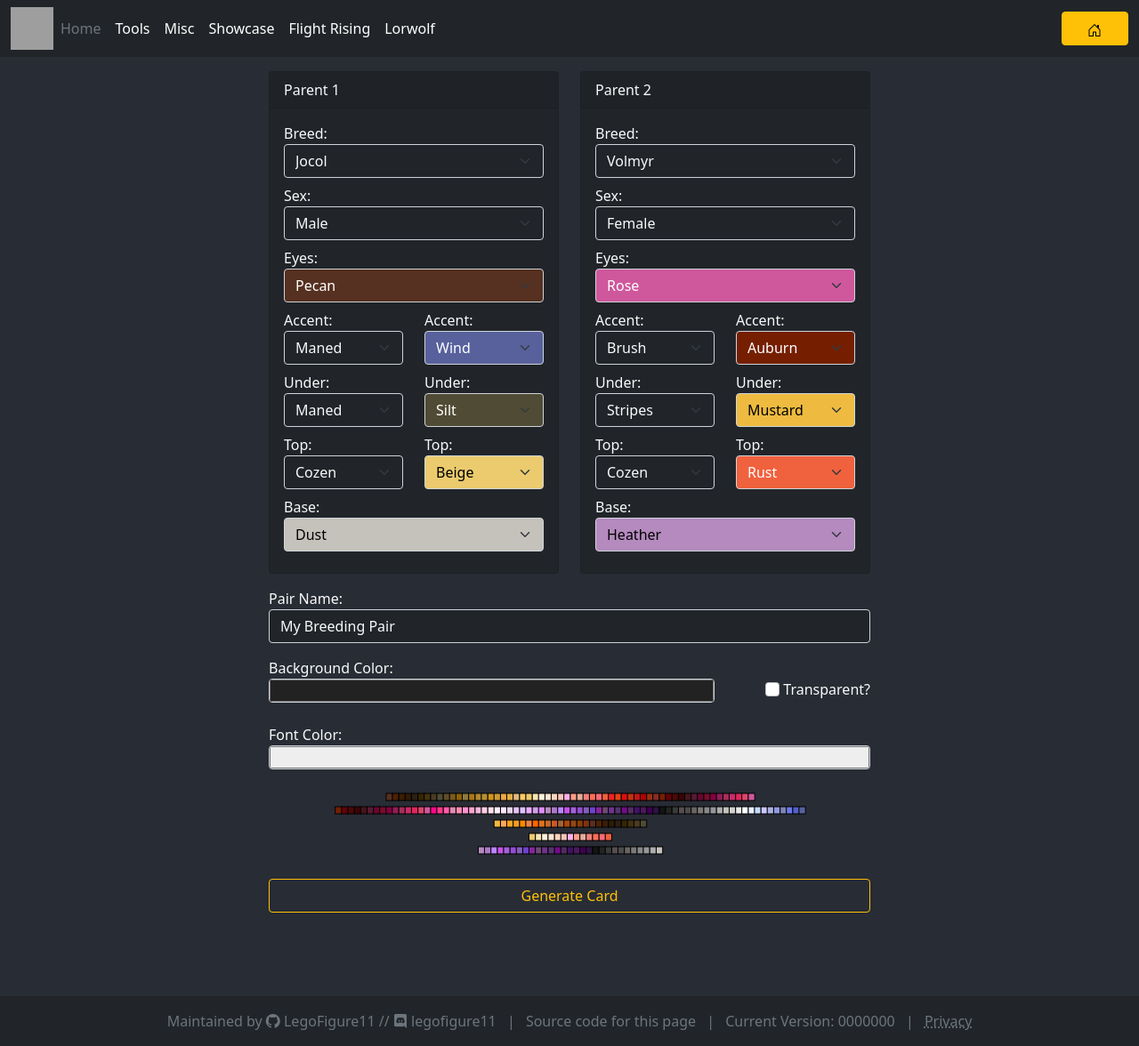
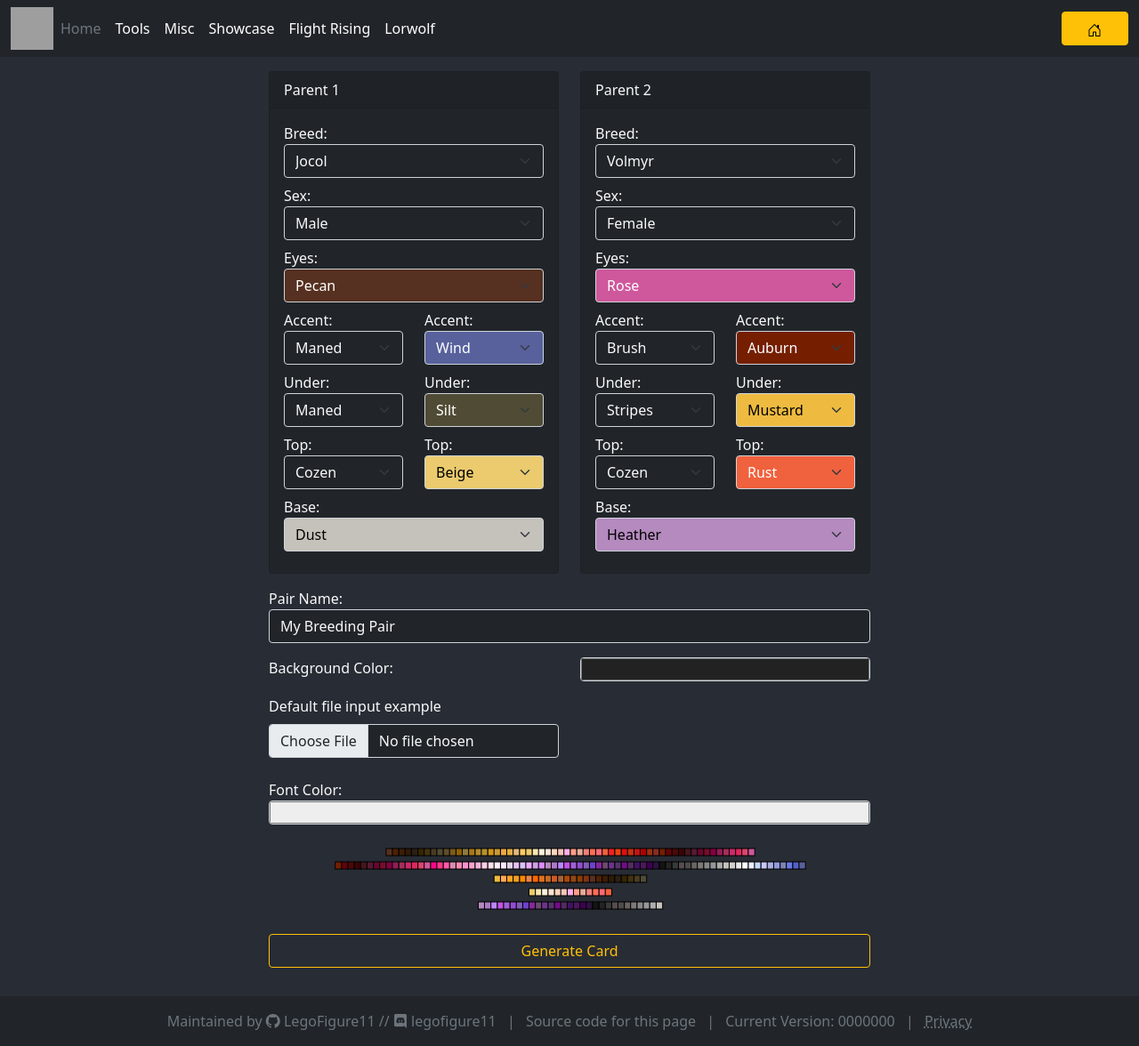
Before and after one commit to LegoFigure11/legofigure11.github.io, a Jekyll site: the page built from lw/breeding-card/index.html, in a window 1280 px wide and 1176 px high. Shown: the whole window at 89% size. Built offline with Jekyll 4.4.1, drawn with Linux system fonts in a browser that asks for light colours; comment, search, counter and statistics services are not loaded; grey boxes are pictures that could not be loaded.

```diff
--- a/_includes/shared/footer/back.html
+++ b/_includes/shared/footer/back.html
@@ -1,4 +1,4 @@
-<div class="container mt-auto pb-3" style="max-width: 700px">
+<div class="container mt-auto pt-3 pb-3" style="max-width: 700px">
   <span class="d-none" id="back-container">
     <a href="" id="back-link" class="text-info text-decoration-none">
       <svg
--- a/lw/breeding-card/index.html
+++ b/lw/breeding-card/index.html
@@ -120,9 +120,9 @@ layout: no-ads
     />
   </div>
   <div class="d-grid">
-    <label for="bg-color">Background Color:</label>
     <div class="row row-cols-2 mb-2">
-      <div class="col col-9 mb-3">
+      <label for="bg-color">Background Color:</label>
+      <div class="col col-6 mb-3">
         <input
           type="color"
           class="form-control"
@@ -132,16 +132,15 @@ layout: no-ads
           value="#222222"
         />
       </div>
-      <div class="col col-3 mb-3 text-end">
+      <div class="col mb-3">
+        <label for="formFile" class="form-label"
+          >Default file input example</label
+        >
         <input
-          type="checkbox"
-          class="form-check-input"
-          id="bg-transparent"
-          name="bg-transparent"
+          class="form-control form-dark bg-dark text-light"
+          type="file"
+          id="formFile"
         />
-        <label class="form-check-label" for="bg-transparent"
-          >Transparent?</label
-        >
       </div>
     </div>
   </div>
```
